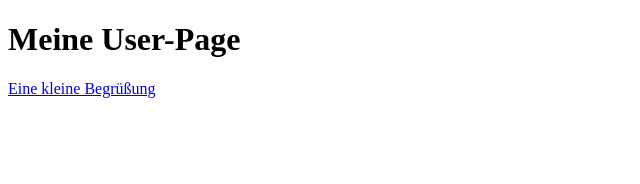
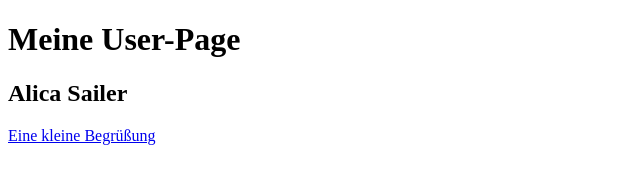
Before and after one commit to saileral/saileral.github.io, a plain HTML site: page index.html in a window 1280 px wide. Shown: the whole page, without its empty margins (0-640 px from the left). Drawn offline with Linux system fonts and the light colour scheme.

Commit message:
Überschrift

```diff
--- a/index.html
+++ b/index.html
@@ -6,6 +6,7 @@
     </head>
 	<body>
 	<h1>Meine User-Page</h1>
+	<h2>Alica Sailer</h2>
 	<a href="https://saileral.github.io/EIA_2/Aufgabe0/index.html" target=" blank">Eine kleine Begrüßung</a><br>
     </body>
 </html>
```
